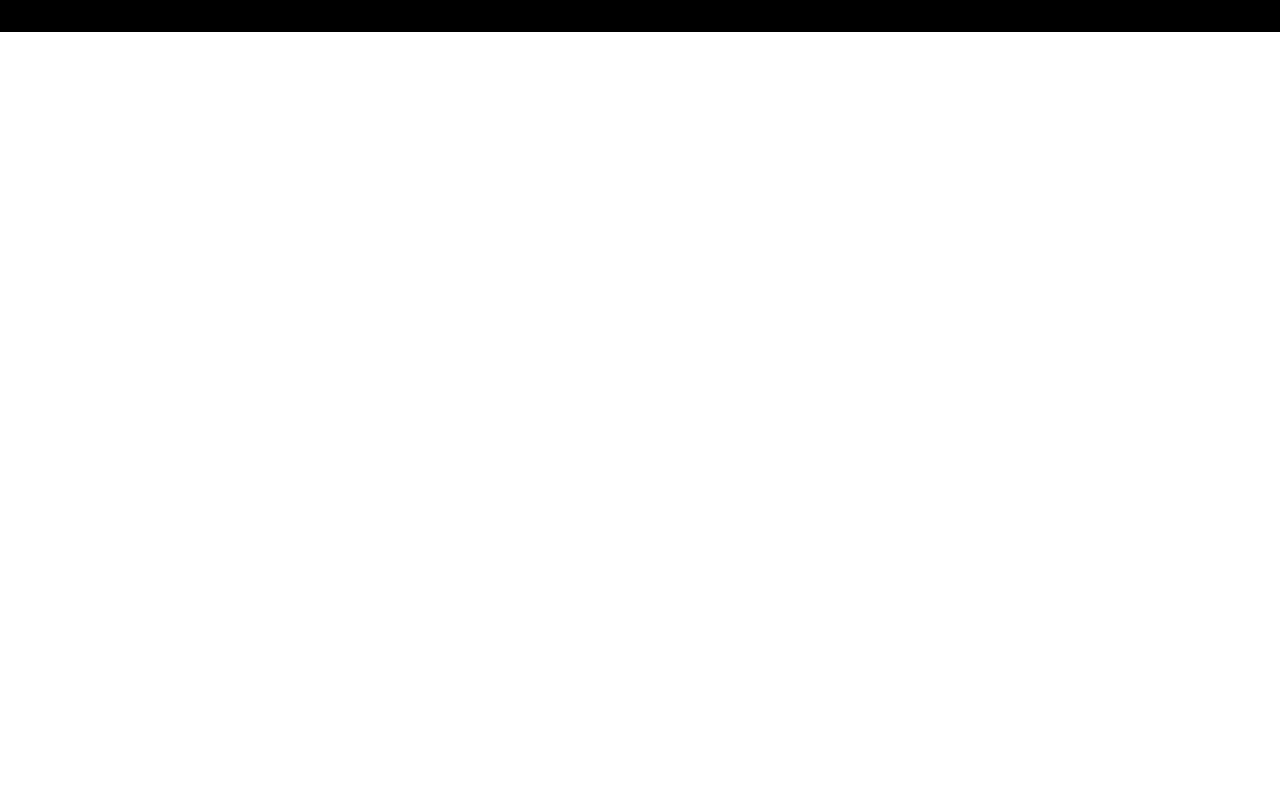
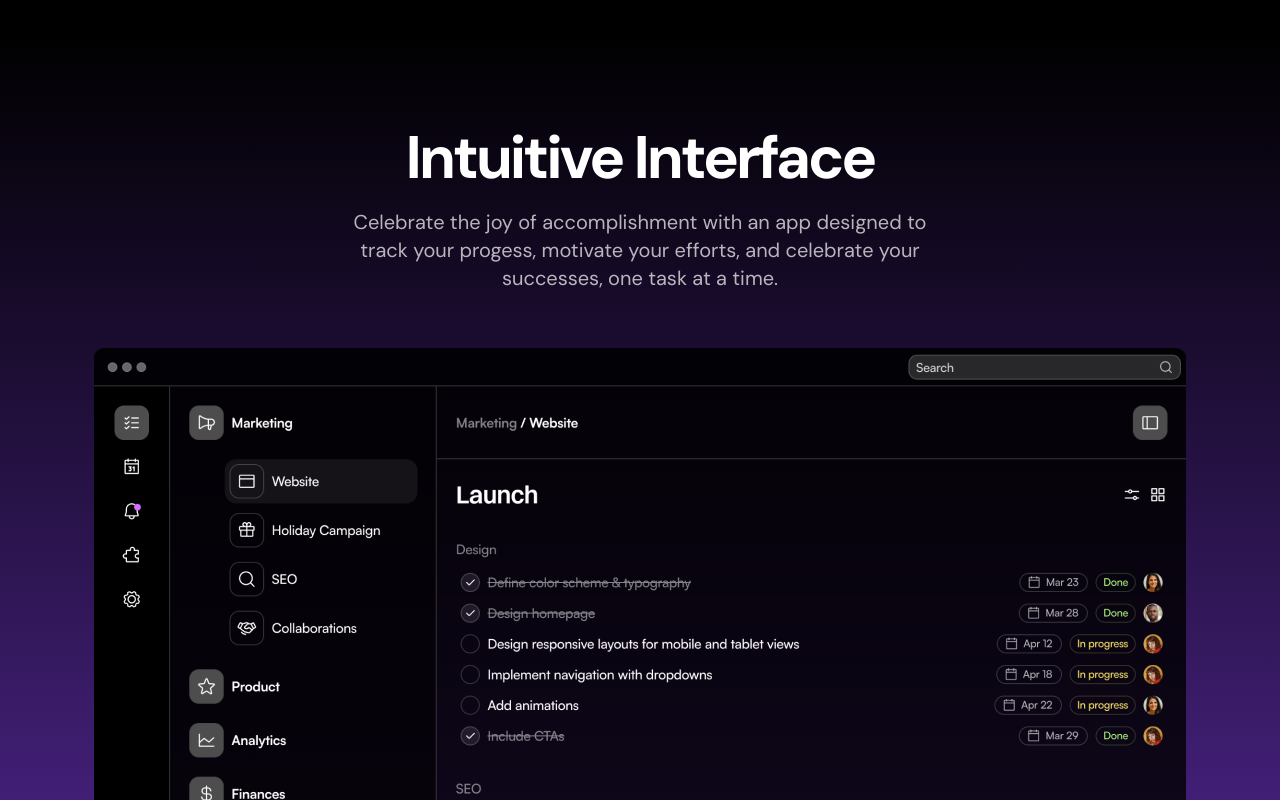
Before and after one commit to Raj-Thombare/saas-landing-page, a Next.js app: page / in a window 1280 px wide. Shown: the part 1780-2580 px from the top of the page. Before the commit the page ends 1812 px from the top, so only its background shows below. Built offline with nearby package versions, Linux system fonts and the light colour scheme.

Commit message:
add product showcase section

```diff
--- a/src/app/page.tsx
+++ b/src/app/page.tsx
@@ -3,6 +3,7 @@
 import Hero from "@/components/Hero";
 import LogoTicker from "@/components/LogoTicker";
 import Navbar from "@/components/Navbar";
+import ProductShowcase from "@/components/ProductShowcase";
 
 export default function Home() {
   return (
@@ -12,6 +13,7 @@
       <Hero />
       <LogoTicker />
       <Features />
+      <ProductShowcase />
     </>
   );
 }
--- /dev/null
+++ b/src/components/ProductShowcase.tsx
@@ -0,0 +1,24 @@
+import Image from "next/image";
+import appScreen from "../assets/images/app-screen.png";
+
+const ProductShowcase = () => {
+  return (
+    <div className='text-white bg-black bg-gradient-to-b from-black to-[#5D2CA8] py-[72px] sm:py-24'>
+      <div className='container flex flex-col items-center'>
+        <h2 className='text-center text-5xl sm:text-6xl font-bold tracking-tighter'>
+          Intuitive Interface
+        </h2>
+        <div className='max-w-xl mx-auto'>
+          <p className='text-center mt-5 text-xl text-white/70'>
+            Celebrate the joy of accomplishment with an app designed to track
+            your progess, motivate your efforts, and celebrate your successes,
+            one task at a time.
+          </p>
+        </div>
+        <Image src={appScreen} alt='The product screenshot' className='mt-14' />
+      </div>
+    </div>
+  );
+};
+
+export default ProductShowcase;
```
